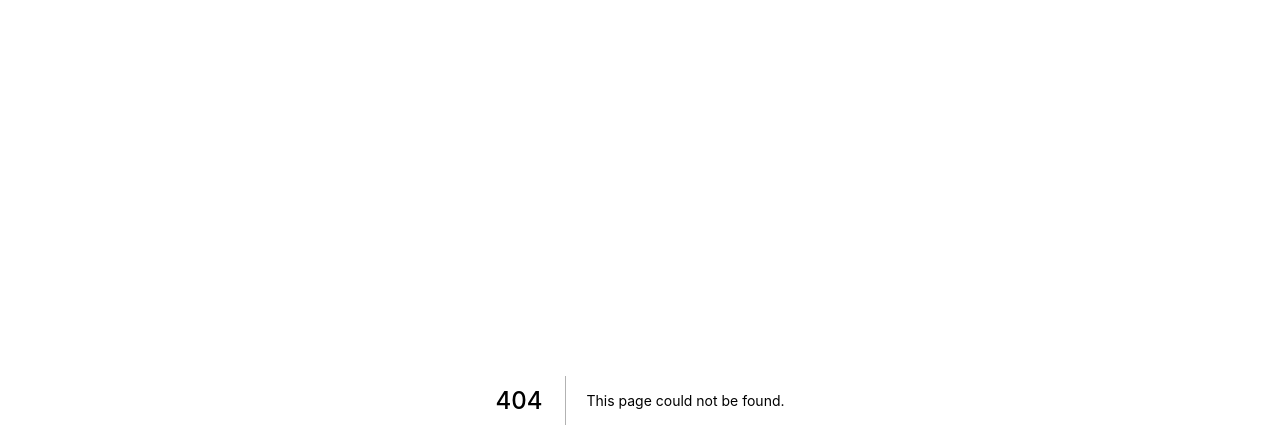
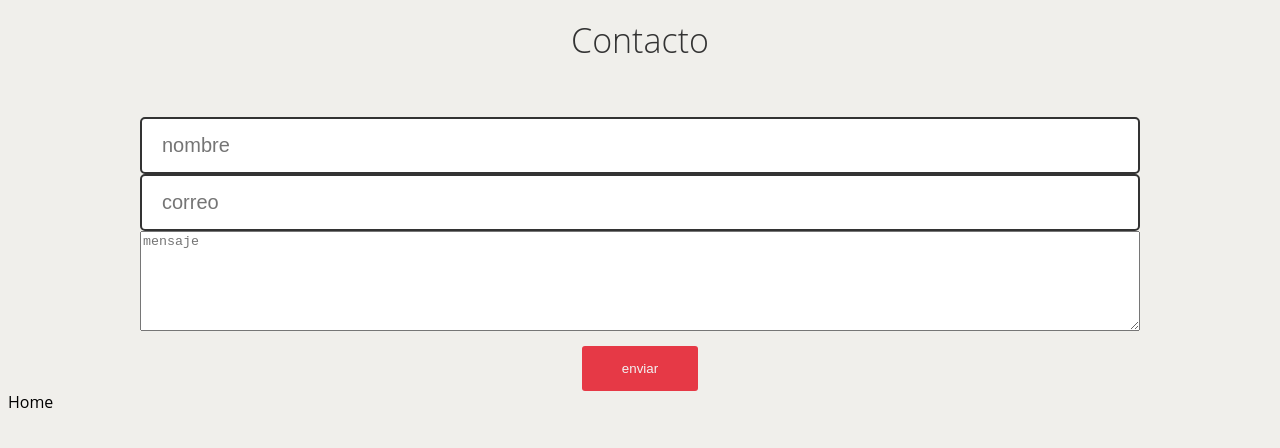
Before and after one commit to heysoysimon/mi-portafolio, a Next.js app: page /contacto in a window 1280 px wide. Before the commit this address had no page. Shown: the top 448 px of the page. Built offline with nearby package versions, Linux system fonts and the light colour scheme.

Commit message:
primeras pages y diseño basico de contacto y sobre mi

```diff
--- /dev/null
+++ b/pages/contacto.js
@@ -0,0 +1,29 @@
+import React from 'react'
+import Link from 'next/link'
+import styles from '../styles/Contacto.module.css'
+const Contacto = () => {
+  return (
+   <div>
+      <h1 className={styles.titulo}> Contacto</h1>
+    <div className={styles.contenedor}>
+      <form className={styles.formulario}>
+          <input className={styles.mensaje}
+          type="text" placeholder='nombre' />
+          <input className={styles.email}
+          type="email" placeholder='correo'/>
+          <textarea className={styles.textarea}
+          name='mensaje' placeholder='mensaje'/>
+          <input
+          className={styles.boton}
+           type="submit"
+           value="enviar"/>
+      </form>
+    </div>
+<Link href="/">
+    <a>Home</a>
+  </Link>
+   </div>
+  )
+}
+
+export default Contacto
--- /dev/null
+++ b/styles/Contacto.module.css
@@ -0,0 +1,68 @@
+.contenedor {
+    width: 90%;
+    max-width: 1000px;
+    margin: auto;
+    overflow: hidden;
+    }
+
+ .contacto {
+    padding: 60px 0px;
+
+    }
+
+    .titulo{
+        font-size: 34px;
+        line-height: 34px;
+        margin-bottom: 60px;
+        font-weight: 300;
+        color: #333;
+        text-align: center;
+    }
+
+    .formulario{
+        display: flex;
+        flex-wrap: wrap;
+        justify-content: space-between;
+    }
+
+    .mensaje , .email{
+        width: 100%;
+        border:2px  solid #cecece ;
+        border-radius: 5px;
+        padding: 15px 20px;
+        font-size: 20px;
+        color: #a4a4a4;
+    }
+
+    .mensaje , .email{
+         border: 2px solid #333;
+
+        }
+
+    /* .email{
+        margin-bottom: 15px;
+    } */
+
+    .textarea{
+        width: 100%;
+        height: 100px;
+        min-width: 100%;
+        margin-bottom: 15px;
+        min-height: 100px;
+        max-height: 300px;
+        margin-bottom: 15px;
+    }
+
+    .boton{
+        margin: auto;
+        background: #e63946;
+        color: #f2f2f2;
+        border: none;
+        border-radius: 3px;
+        padding: 15px 40px;
+        cursor: pointer;
+    }
+
+    .boton:hover{
+        background: #c1121f;
+    }
--- a/styles/globals.css
+++ b/styles/globals.css
@@ -13,6 +13,12 @@ a {
 * {
   box-sizing: border-box;
 }
+.contenedor {
+  width: 90%;
+  max-width: 1000px;
+  margin: auto;
+  overflow: hidden;
+  }
 
 @media (prefers-color-scheme: dark) {
   html {
```
Also changed, not shown: pages/index.js (+40 -13 lines), pages/sobreMi.js (added, +39 -0 lines), styles/Home.module.css (+27 -17 lines), styles/Sobremi.module.css (added, +12 -0 lines).
